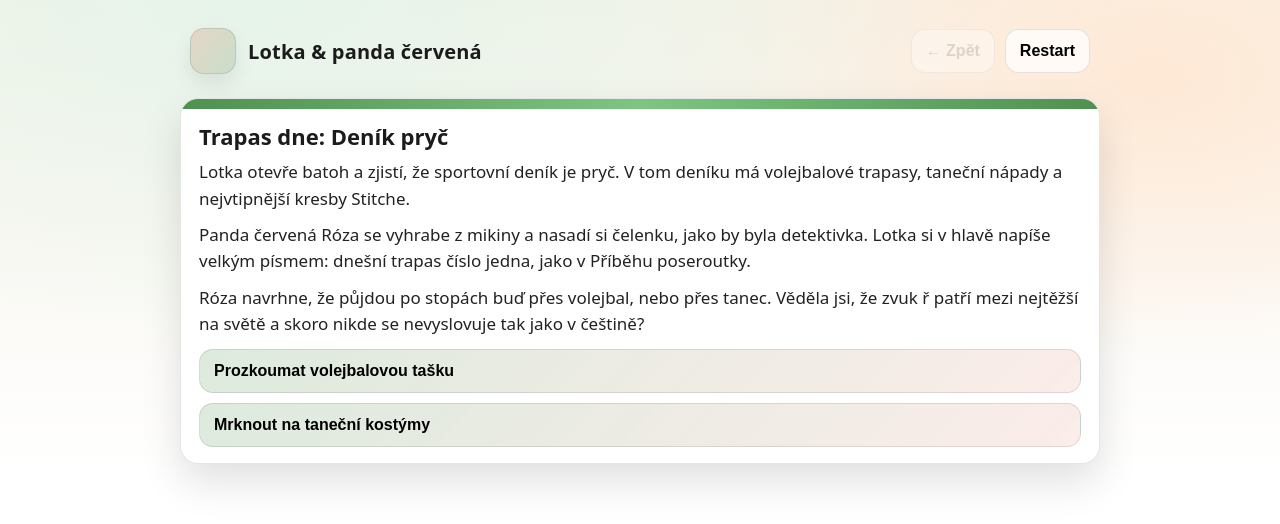
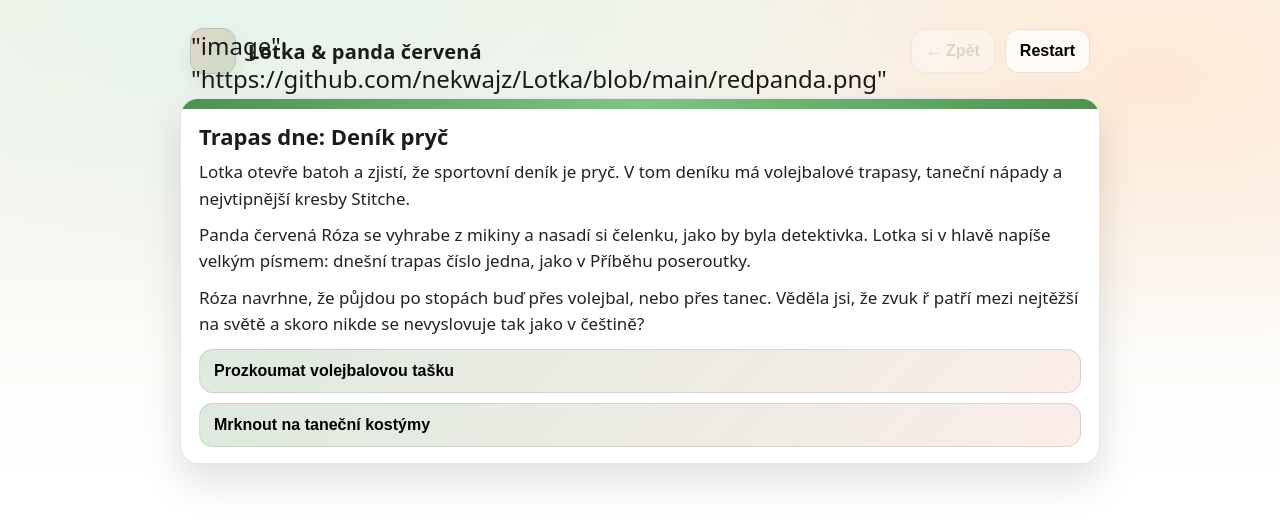
Before and after one commit to nekwajz/Lotka, a plain HTML site: page index.html in a window 1280 px wide. Drawn offline with Linux system fonts and the light colour scheme.

Commit message:
index.html

```diff
--- a/index.html
+++ b/index.html
@@ -10,7 +10,7 @@
   <div class="app">
     <header class="topbar">
       <div class="brand" aria-label="Lotka a panda červená">
-        <div class="brand-badge" aria-hidden="true"></div>
+        <div class="brand-badge" aria-hidden="true">"image": "https://github.com/nekwajz/Lotka/blob/main/redpanda.png"</div>
         <div class="brand-text">
           <h1 class="app-title">Lotka & panda červená</h1>
           </div>
```
